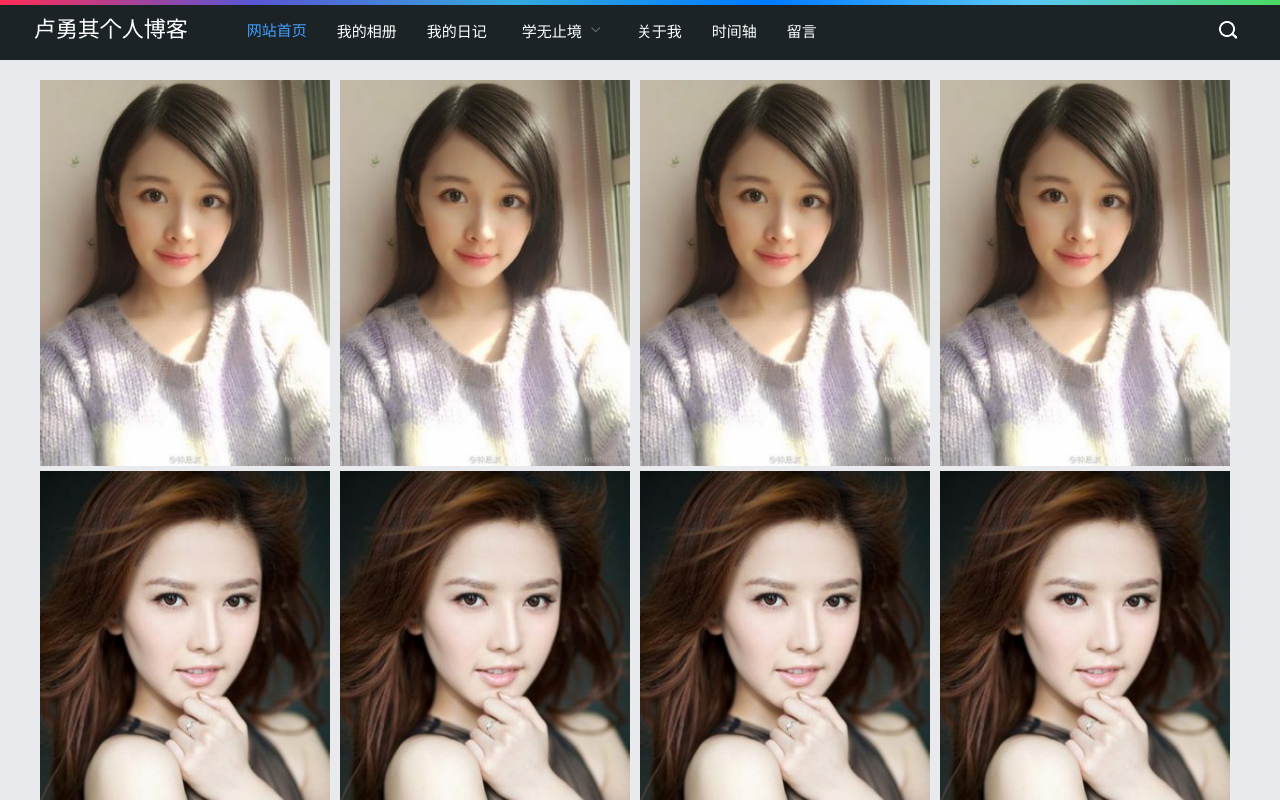
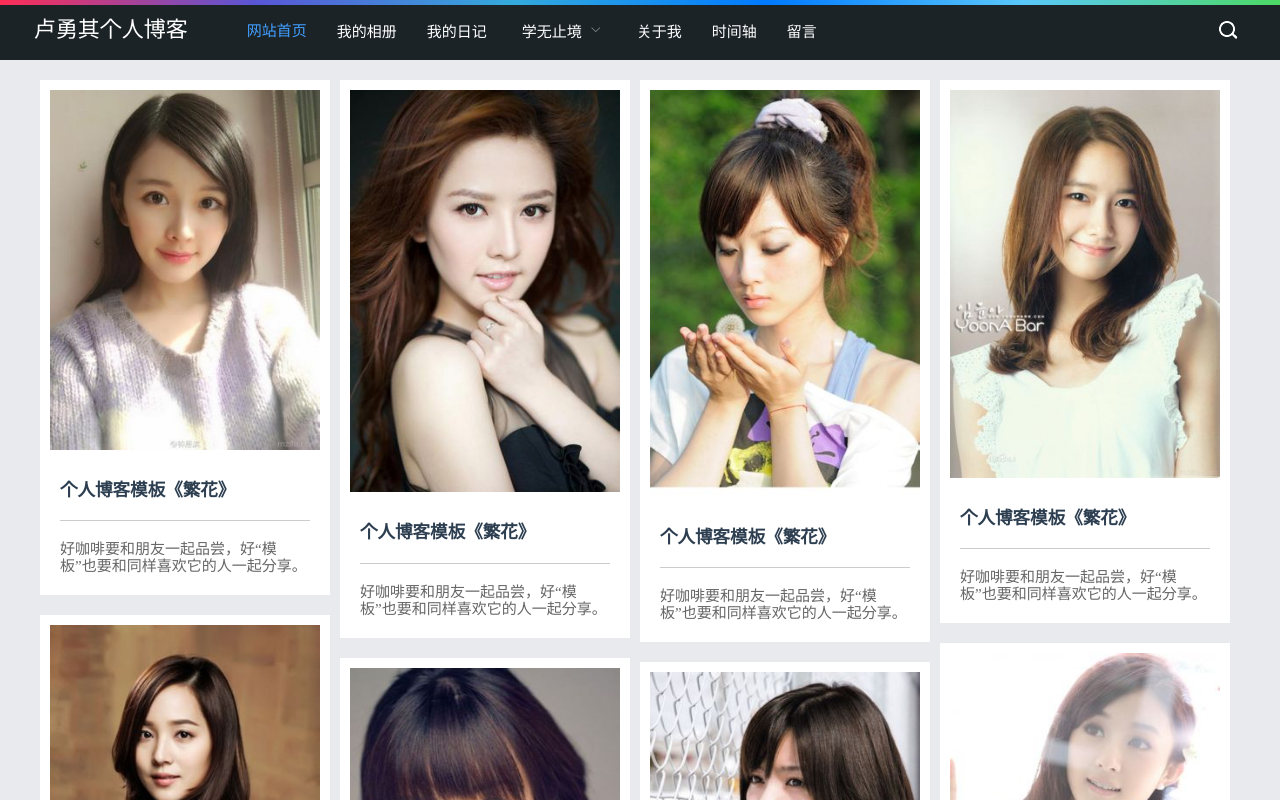
Before and after one commit to luyongqi/myBlog, a Vue app in the folder my-client/: page /#/photo in a window 1280 px wide. Shown: the top 800 px of the page. Built offline with nearby package versions, Linux system fonts and the light colour scheme.

Commit message:
我的相册

```diff
--- a/my-client/src/views/photo/index.vue
+++ b/my-client/src/views/photo/index.vue
@@ -1,8 +1,16 @@
 <template>
 	<div class="dowebok">
 		<el-row :gutter="10" class="list">
-			<el-col v-for="o in 4" :key="o" :span="6">
-				<el-image class="reveal-top" v-for="(item,i) in imgList" :key="i" :src="item.src" fit="cover"></el-image>
+			<el-col v-for="(item,i) in revealList" :key="i" :span="6">
+				<div class="reveal-top card-box" v-for="(p,k) in item" :key="k">
+					<div class="img-box">
+						<el-image class="img" :src="p.src" fit="cover"></el-image>
+					</div>
+					<div class="picinfo">
+						<h3>个人博客模板《繁花》</h3>
+						<span>好咖啡要和朋友一起品尝，好“模板”也要和同样喜欢它的人一起分享。</span>
+					</div>
+				</div>
 			</el-col>
 		</el-row>
 	</div>
@@ -80,16 +88,15 @@ export default {
 				{
 					src: require('../../assets/myPhotos/20.jpg'),
 				},
-
 			],
+			revealList:[]
 		}
 	},
 	components: {
 
 	},
 	created(){
-		console.log(this.initList(),6666)
-
+		this.revealList = this.initList()
 	},
 	mounted() {
 		this.scrollReveal.reveal('.reveal-top', {
@@ -116,15 +123,24 @@ export default {
 			initList(){
 				let arr = []
 				let arr0 = [],arr1 = [],arr2 = [],arr3 = [];
-				this.imgList.forEach((item,i)=>{
-					for(let k=0;k<4;k++){
-						if(i%k==k){
-							console.log(i,k)
-							// arr[k].push(item)
-						}
+				this.imgList.map((item,i)=>{
+					if(i%4==0){
+						arr0.push(item)
+					}
+					if(i%4==1){
+						arr1.push(item)
+					}
+					if(i%4==2){
+						arr2.push(item)
+					}
+					if(i%4==3){
+						arr3.push(item)
 					}
 				});
-				console.log(arr0)
+				arr[0] = arr0;
+				arr[1] = arr1;
+				arr[2] = arr2;
+				arr[3] = arr3;
 				return arr
 		},
 	}
@@ -138,6 +154,34 @@ export default {
 	padding: 20px;
 	.list{
 		width: 100%;
+		.reveal-top{
+			margin-bottom: 20px;
+		}
+		.card-box{
+			width: 100%;
+			height: 100%;
+			background:#fff;
+			.img-box{
+				padding: 10upx;
+				margin-bottom: 10upx;
+				.img{
+					display: block;
+					padding: 10px;
+				}
+			}
+			.picinfo{
+				h3{
+					border-bottom: #ccc 1px solid;
+					padding: 20px 0;
+					margin: 0 20px;
+				}
+				span{
+					padding: 20px;
+					display: block;
+					color: #666;
+				}
+			}
+		}
 	}
 }
 </style>
```
